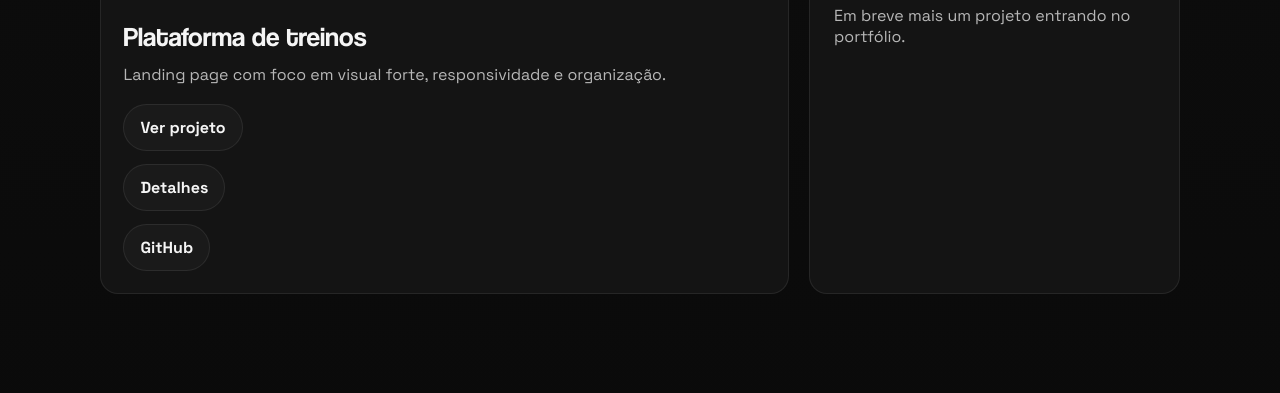
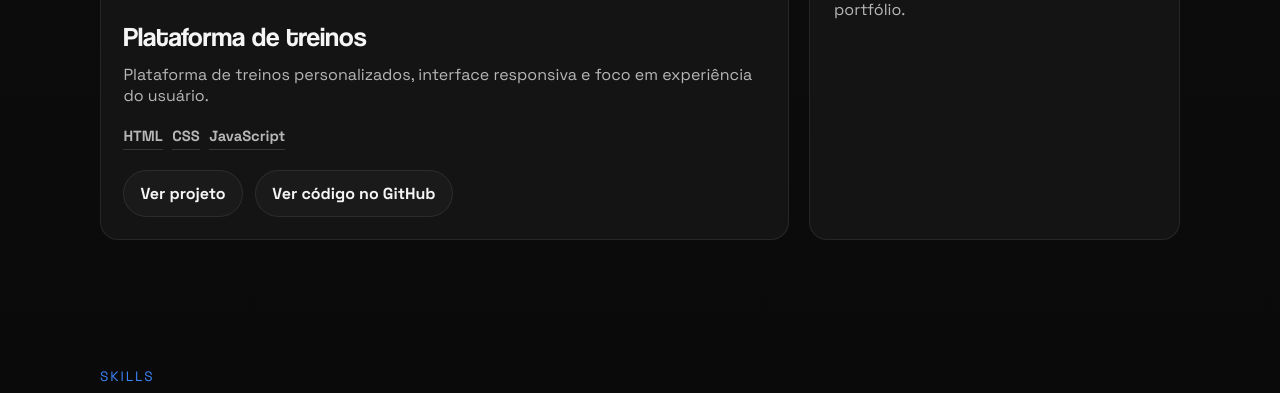
Before and after one commit to gbriellnunes/portfolio, a plain HTML site: page index.html in a window 1280 px wide. Shown: the part 1209-1602 px from the top of the page. Drawn offline with nearby package versions, Linux system fonts and the light colour scheme.

Commit message:
feat: update buttons and add redirect

```diff
--- a/index.html
+++ b/index.html
@@ -77,27 +77,21 @@
               />
               <div class="project-body">
                 <h3>Plataforma de treinos</h3>
-                <p>Landing page com foco em visual forte, responsividade e organização.</p>
+                <p>
+                  Plataforma de treinos personalizados, interface responsiva e
+                  foco em experiência do usuário.
+                </p>
+                <div class="project-tech-list">
+                  <span>HTML</span>
+                  <span>CSS</span>
+                  <span>JavaScript</span>
+                </div>
                 <div class="project-links">
                   <a href="https://gbriellnunes.github.io/Plataforma-de-Treinos/" target="_blank" rel="noopener noreferrer">
                     Ver projeto
                   </a>
-                  <details class="project-details">
-                    <summary>Detalhes</summary>
-                    <div class="project-details-panel">
-                      <p class="project-details-text">
-                        Plataforma em desenvolvimento de treinos personalizados,
-                        interface responsiva e foco em experiência do usuário.
-                      </p>
-                      <div class="project-tech-list">
-                        <span>HTML</span>
-                        <span>CSS</span>
-                        <span>JavaScript</span>
-                      </div>
-                    </div>
-                  </details>
-                  <a href="https://github.com/gbriellnunes" target="_blank" rel="noopener noreferrer">
-                    GitHub
+                  <a href="https://github.com/gbriellnunes/Plataforma-de-Treinos" target="_blank" rel="noopener noreferrer">
+                    Ver código no GitHub
                   </a>
                 </div>
               </div>
--- a/style.css
+++ b/style.css
@@ -279,67 +279,20 @@ a {
   box-shadow: 0 0 20px rgba(59, 130, 246, 0.14);
 }
 
-.project-details {
-  width: 100%;
-}
-
-.project-details summary {
-  list-style: none;
-  display: inline-flex;
-  align-items: center;
-  justify-content: center;
-  min-height: 44px;
-  padding: 0.75rem 1rem;
-  border-radius: 999px;
-  border: 1px solid var(--line);
-  background: var(--surface-soft);
-  font-weight: 700;
-  cursor: pointer;
-  transition:
-    transform 0.25s ease,
-    box-shadow 0.25s ease,
-    border-color 0.25s ease;
-}
-
-.project-details summary::-webkit-details-marker {
-  display: none;
-}
-
-.project-details summary:hover,
-.project-details summary:focus-visible {
-  transform: translateY(-2px);
-  border-color: rgba(59, 130, 246, 0.35);
-  box-shadow: 0 0 20px rgba(59, 130, 246, 0.14);
-}
-
-.project-details[open] summary {
-  margin-bottom: 0.9rem;
-}
-
-.project-details-panel {
-  width: 100%;
-  padding: 1rem;
-  border-radius: 16px;
-  border: 1px solid var(--line);
-  background: #111111;
-}
-
-.project-details-text {
-  color: var(--muted);
-  margin-bottom: 1rem;
-}
-
 .project-tech-list {
   display: flex;
   gap: 0.6rem;
   flex-wrap: wrap;
+  margin-top: 1rem;
 }
 
 .project-tech-list span {
-  padding: 0.45rem 0.75rem;
-  border-radius: 999px;
-  border: 1px solid var(--line);
-  background: var(--surface-soft);
+  padding: 0.3rem 0;
+  border: none;
+  border-bottom: 1px solid rgba(255, 255, 255, 0.14);
+  border-radius: 0;
+  background: transparent;
+  color: var(--muted);
   font-size: 0.92rem;
   font-weight: 600;
 }
```
